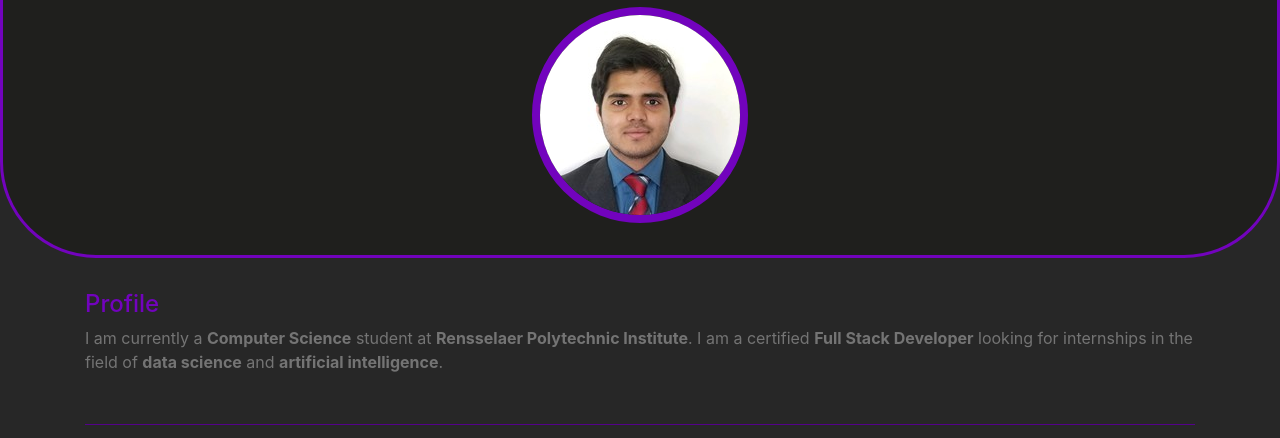
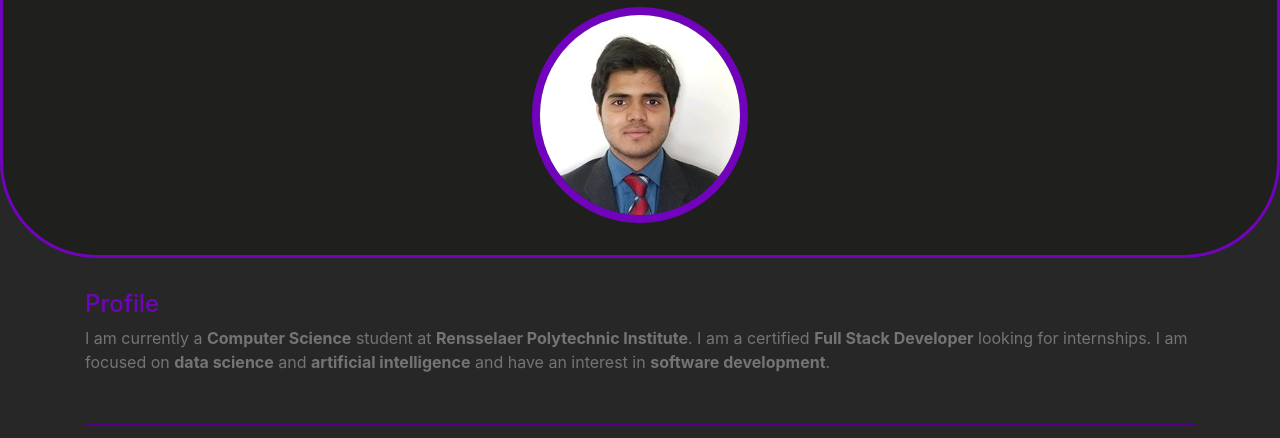
Before and after one commit to gajjas/gajjas.github.io, a plain HTML site: page index.html in a window 1280 px wide. Shown: the part 126-564 px from the top of the page. Drawn offline with nearby package versions, Linux system fonts and the light colour scheme.

```diff
--- a/index.html
+++ b/index.html
@@ -59,9 +59,9 @@
             <h4>Profile</h4>
             <p>
                 I am currently a <strong>Computer Science</strong> student at <strong>Rensselaer Polytechnic
-                    Institute</strong>. I am a certified <strong>Full Stack Developer</strong> looking for internships
-                in
-                the field of <strong>data science</strong> and <strong>artificial intelligence</strong>.
+                    Institute</strong>. I am a certified <strong>Full Stack Developer</strong> looking for internships.
+                I am focused on <strong>data science</strong> and <strong>artificial intelligence</strong> and have an
+                interest in <strong>software development</strong>.
             </p>
         </div>
         <hr>
@@ -128,10 +128,8 @@
                         <p class="project-description">
                             A blog spot for campgrounds. It is a dynamic page. It uses MongoDB for database which is
                             stored on their cloud servers. It uses ExpressJS as a framework. Anyone is able to post
-                            known
-                            campgrounds if logged in.
-                            There are comments to
-                            leave reviews for the campgrounds. Still under construction but deployed by Heroku.
+                            known campgrounds if logged in. There are comments to leave reviews for the campgrounds.
+                            Still under construction but deployed by Heroku.
                         </p>
                     </div>
                 </div>
@@ -145,10 +143,8 @@
                     <div class="projectDesDiv col-12 col-lg-9">
                         <p class="project-description">
                             This is a todo list app. It is a static webpage using Local Storage to store todo data for
-                            later use. It is
-                            simple to
-                            use and easy to work with. To look at code you can go to my <a
-                                href="https://github.com/gajjas/todoList" target="_blank">github page</a>.
+                            later use. It is simple to use and easy to work with. To look at code you can go to my
+                            <a href="https://github.com/gajjas/todoList" target="_blank">github page</a>.
                         </p>
                     </div>
                 </div>
```
